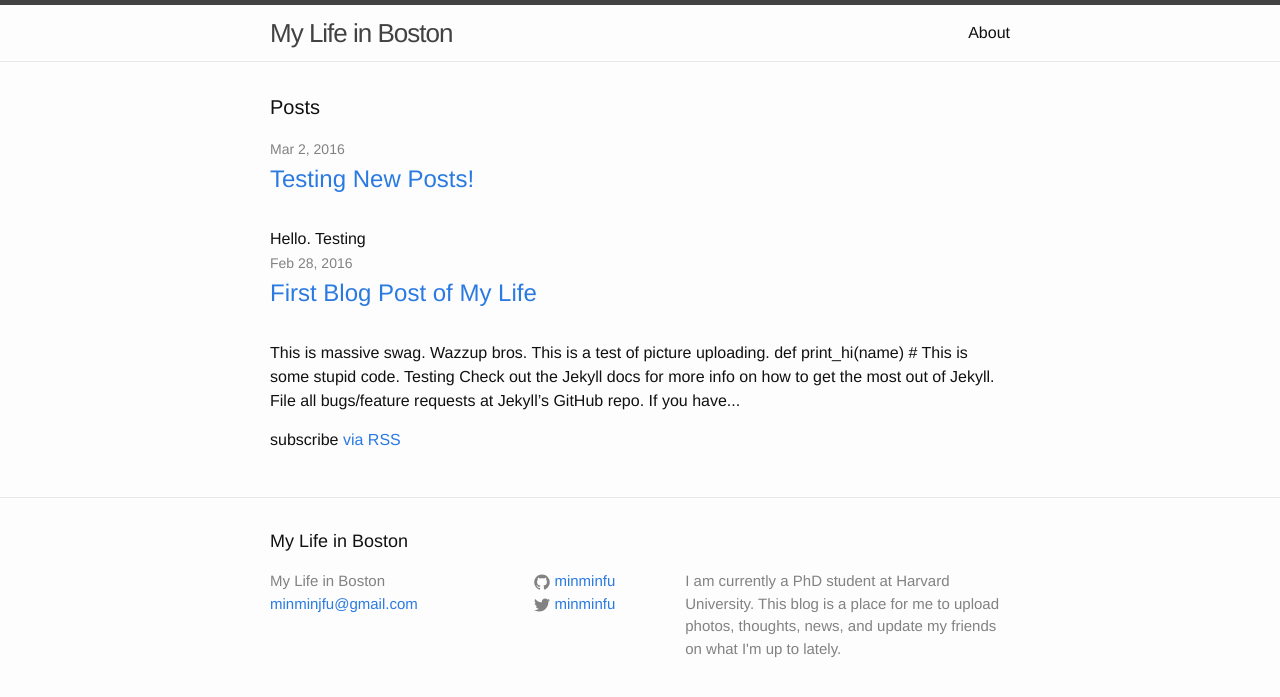
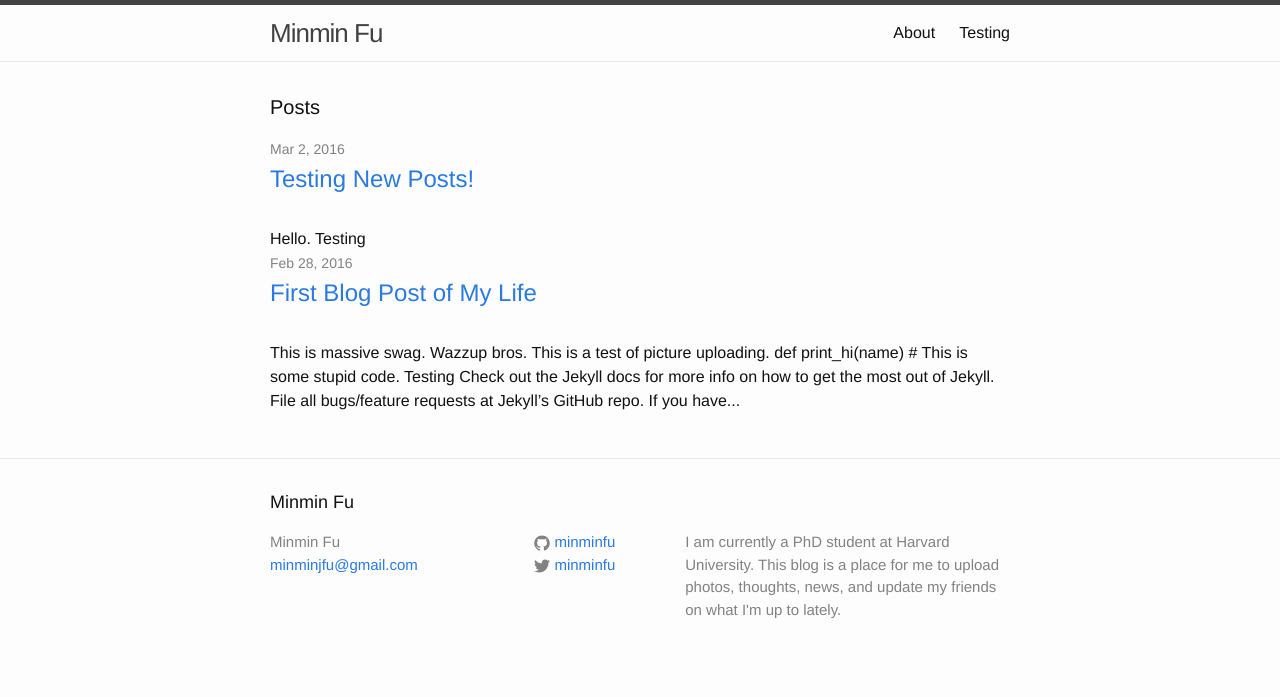
Before and after one commit to minminfu/oldsite.github.io, a Jekyll site: the page built from index.html, in a window 1280 px wide. Shown: the top 697 px of the page. Built offline with Jekyll 4.4.1, drawn with Linux system fonts in a browser that asks for light colours.

Commit message:
Trying to add a page

```diff
--- a/_config.yml
+++ b/_config.yml
@@ -6,7 +6,7 @@
 # 'jekyll serve'. If you change this file, please restart the server process.
 
 # Site settings
-title: My Life in Boston
+title: Minmin Fu
 email: minminjfu@gmail.com
 description: > # this means to ignore newlines until "baseurl:"
   I am currently a PhD student at Harvard University.  This blog is a place for me to upload photos, thoughts, news, and update my friends on what I'm up to lately.
--- a/index.html
+++ b/index.html
@@ -19,6 +19,6 @@
     {% endfor %}
   </ul>
 
-  <p class="rss-subscribe">subscribe <a href="{{ "/feed.xml" | prepend: site.baseurl }}">via RSS</a></p>
+  <!-- <p class="rss-subscribe">subscribe <a href="{{ "/feed.xml" | prepend: site.baseurl }}">via RSS</a></p> -->
 
 </div>
--- /dev/null
+++ b/testing.markdown
@@ -0,0 +1,6 @@
+---
+layout: default
+title: Testing
+---
+
+Testing
```
